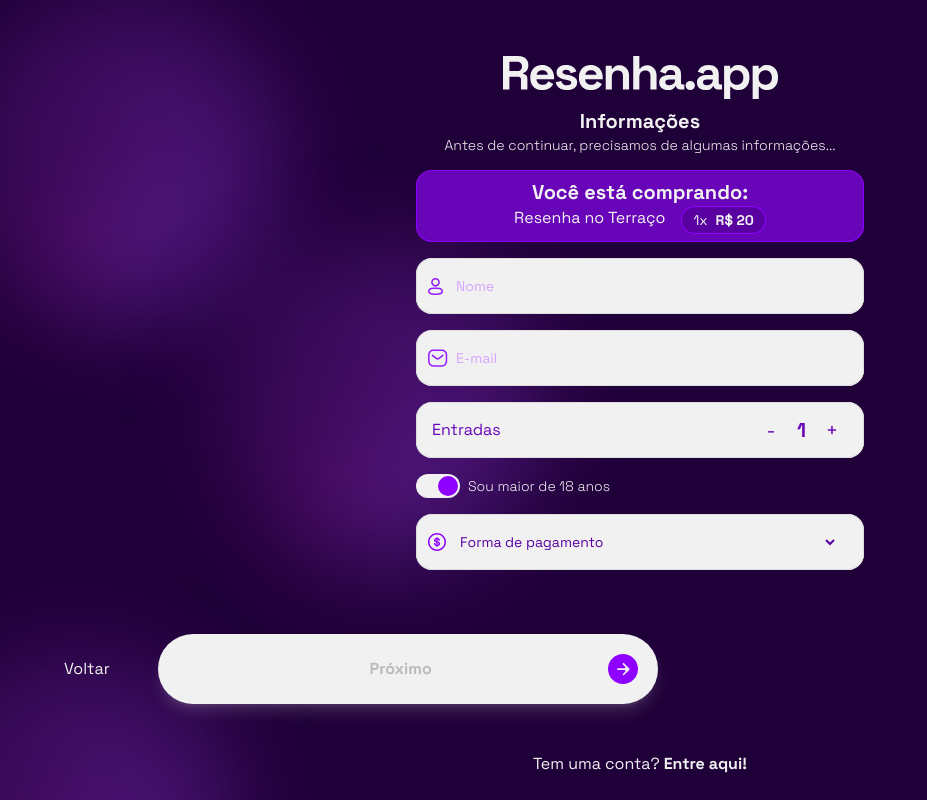
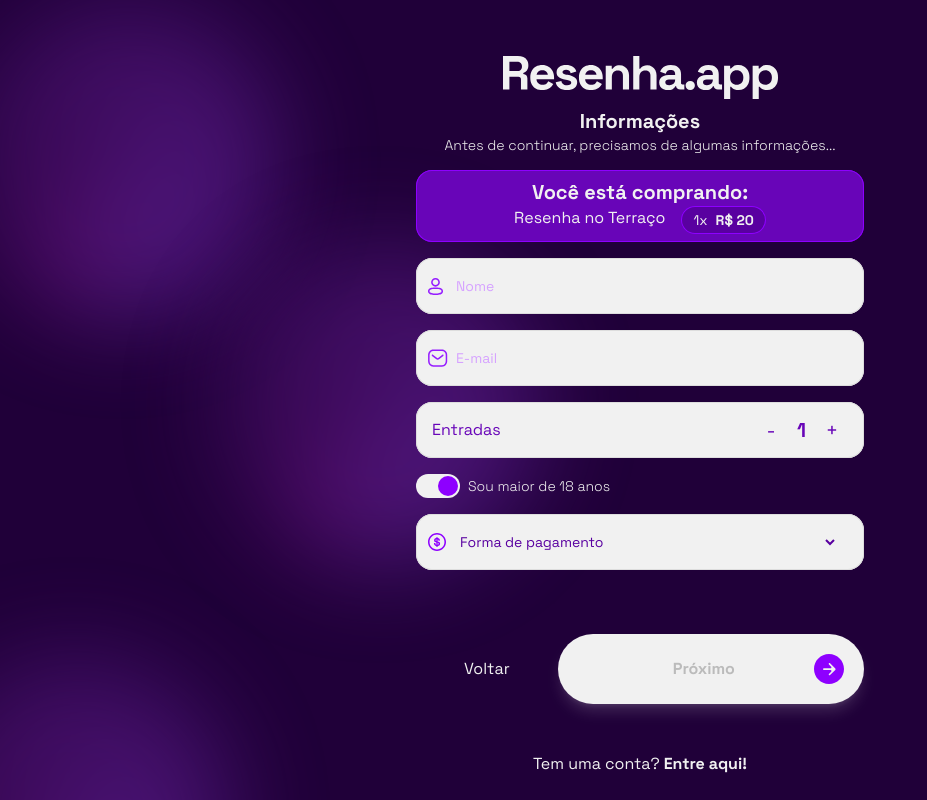
Before and after one commit to Resenhapp/ResenhaWEBAPP, a Next.js app: page /convite/checkout in a window 1280 px wide. Shown: the whole page, without its empty margins (0-927 px from the left). Built offline with nearby package versions, Linux system fonts and the light colour scheme.

Commit message:
bomzinho no desktop :)

```diff
--- a/src/app/convite/checkout/page.js
+++ b/src/app/convite/checkout/page.js
@@ -233,8 +233,8 @@
             {
                 progress < 3 ?
                     (
-                        <footer className="flex flex-col gap-12" >
-                            <div className="flex flex-row w-full">
+                        <footer className="flex flex-col gap-12 w-full justify-center content-center items-center" >
+                            <div className="flex flex-row w-full justify-center max-w-md">
                                 <button className="px-12" onClick={() => setProgress(progress - 1)}>Voltar</button>
                                 <Button label={button} icon={'arrow'} action={action} iconSide='right' height={1} width={1} textAlign='center' active={isFilled} />
                             </div>
```
